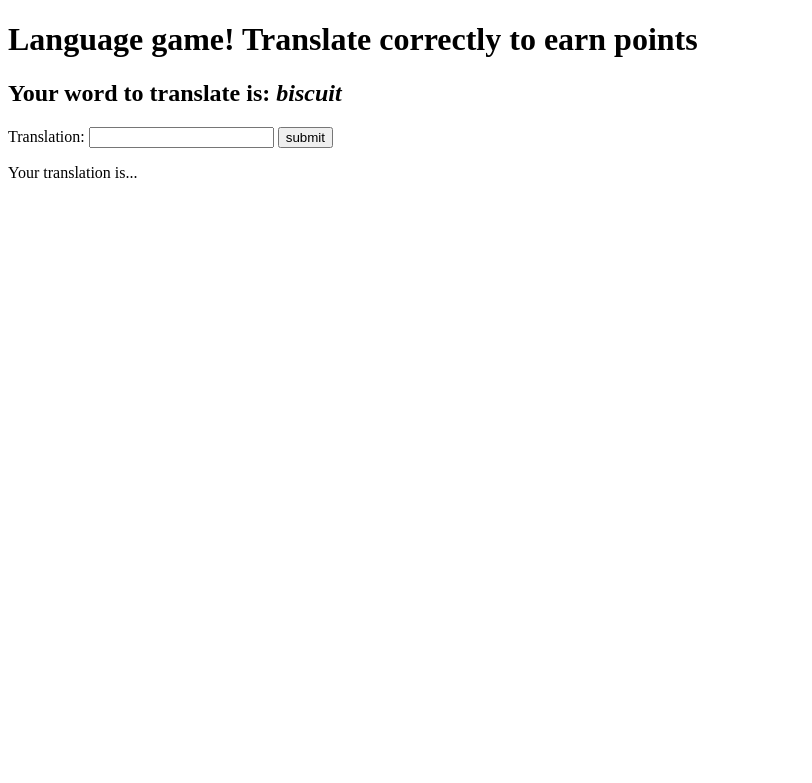
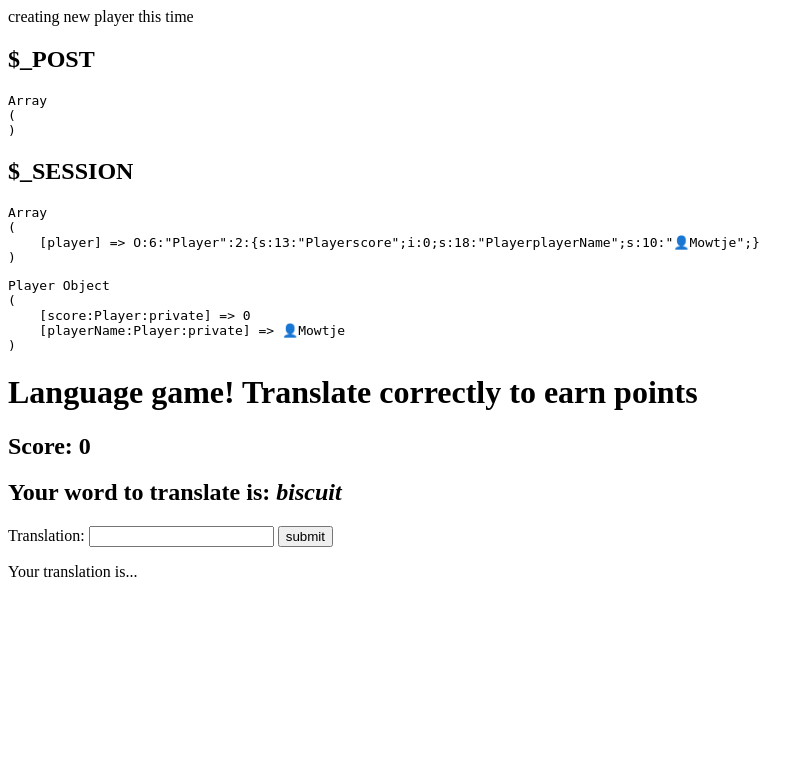
Before and after one commit to Muhammetacin/Language-quiz, a PHP site: page / in a window 1280 px wide. Shown: the top 783 px of the page, without its empty margins (0-812 px from the left). Run offline with PHP 8.4, Linux system fonts and the light colour scheme.

Commit message:
Retain the user score when playing again

```diff
--- a/starter-pack/classes/LanguageGame.php
+++ b/starter-pack/classes/LanguageGame.php
@@ -4,7 +4,10 @@ class LanguageGame
 {
     private array $words;
     public string $randomWord;
-    public string $resultMessage = 'Your translation is...';
+    public string $resultMessage;
+    public Player $player;
+
+    // public int $score;
 
     public function __construct()
     {
@@ -15,17 +18,35 @@ class LanguageGame
             // create instances of the Word class to be added to the words array
             $this->words[] = new Word($frenchTranslation, $englishTranslation);
         }
-    }
 
-    public function pre_r($arr)
-    {
-        echo '<pre>';
-        print_r($arr);
-        echo '</pre>';
+
+
+        if (isset($_SESSION['player'])) {
+            $this->player = unserialize($_SESSION['player']);
+            // echo 'getting player from session';
+        } else {
+            $this->player = new Player('Mowtje');
+            $_SESSION['player'] = serialize($this->player);
+            echo 'creating new player this time';
+        }
+
+        // if (isset($_SESSION['score'])) {
+        //     $this->score = $_SESSION['score'];
+        //     // echo 'setting score from session';
+        // } else {
+        //     echo 'getting score from player class';
+        //     $this->score = $this->player->getScore();
+        //     $_SESSION['score'] = $this->score;
+        // }
+
+        $this->resultMessage = 'Your translation is...';
     }
 
     public function run(): void
     {
+        $this->whatIsHappening();
+        $this->pre_r($this->player);
+
         // check for option A or B
         if (empty($_POST['answer'])) {
             // Option A: user visits site first time (or wants a new word)
@@ -49,6 +70,20 @@ class LanguageGame
             // generate a message for the user that can be shown
             if ($result) {
                 $this->resultMessage = 'Your translation is correct! You answered ' . $userInput . '.';
+
+                // Get player from session
+                $this->player = unserialize($_SESSION['player']);
+                // Update player's score (increment by 1)
+                $this->player->updateScore();
+                // Set player in SESSION with updated score
+                $_SESSION['player'] = serialize($this->player);
+
+                // Show correct score
+                // $this->score = $this->player->getScore();
+                // Update latest score in SESSION
+                // $_SESSION['score'] = $this->score;
+
+
             }
             if (!$result) {
                 $this->resultMessage = 'Your translation is incorrect :( You answered ' . $userInput . '.';
@@ -58,4 +93,23 @@ class LanguageGame
             header("Refresh:1");
         }
     }
+
+    private function pre_r($arr)
+    {
+        echo '<pre>';
+        print_r($arr);
+        echo '</pre>';
+    }
+
+    private function whatIsHappening()
+    {
+        // echo '<h2>$_GET</h2>';
+        // $this->pre_r($_GET);
+        echo '<h2>$_POST</h2>';
+        $this->pre_r($_POST);
+        // echo '<h2>$_COOKIE</h2>';
+        // $this->pre_r($_COOKIE);
+        echo '<h2>$_SESSION</h2>';
+        $this->pre_r($_SESSION);
+    }
 }
--- a/starter-pack/classes/Player.php
+++ b/starter-pack/classes/Player.php
@@ -3,17 +3,35 @@
 class Player
 {
     // add name and score
-    private int $score = 0;
+    private int $score;
     private string $playerName;
 
-    public function __construct(int $score, string $playerName)
+    public function __construct(string $playerName, int $score = 0)
     {
         // add 👤 automatically to their name
         $this->score = $score;
         $this->playerName = '👤' . $playerName;
     }
 
-    public function updateScore() : int {
-        return $this->score + 1;
+    public function updateScore()
+    {
+        $this->score += 1;
+        return $this->score;
+    }
+
+    /**
+     * Get the value of score
+     */
+    public function getScore()
+    {
+        return $this->score;
+    }
+
+    /**
+     * Get the value of playerName
+     */
+    public function getPlayerName()
+    {
+        return $this->playerName;
     }
 }
--- a/starter-pack/index.php
+++ b/starter-pack/index.php
@@ -13,7 +13,7 @@ error_reporting(E_ALL);
 // Load your classes
 require_once 'classes/Data.php';
 require_once 'classes/LanguageGame.php';
-// require_once 'classes/Player.php'; // Only needed for extra's
+require_once 'classes/Player.php'; // Only needed for extra's
 require_once 'classes/Word.php';
 
 // Start the game
--- a/starter-pack/view.php
+++ b/starter-pack/view.php
@@ -11,6 +11,7 @@
 <body>
 	<!-- TODO: add a form for the user to play the game -->
 	<h1>Language game! Translate correctly to earn points</h1>
+	<h2>Score: <?php echo $game->player->getScore() ?></h2>
 
 	<h2>Your word to translate is: <i><?php echo $_SESSION['word'] ?? $game->randomWord ?></i></h2>
 
```
